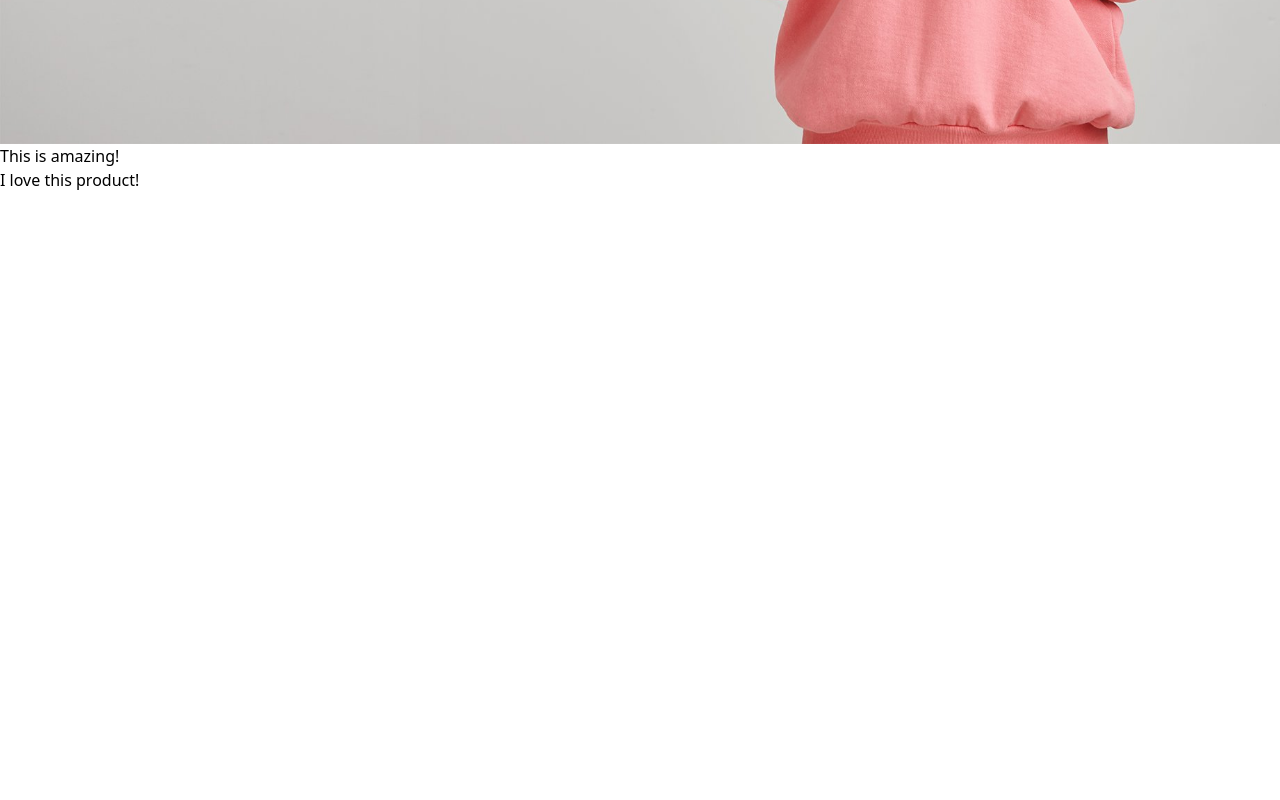
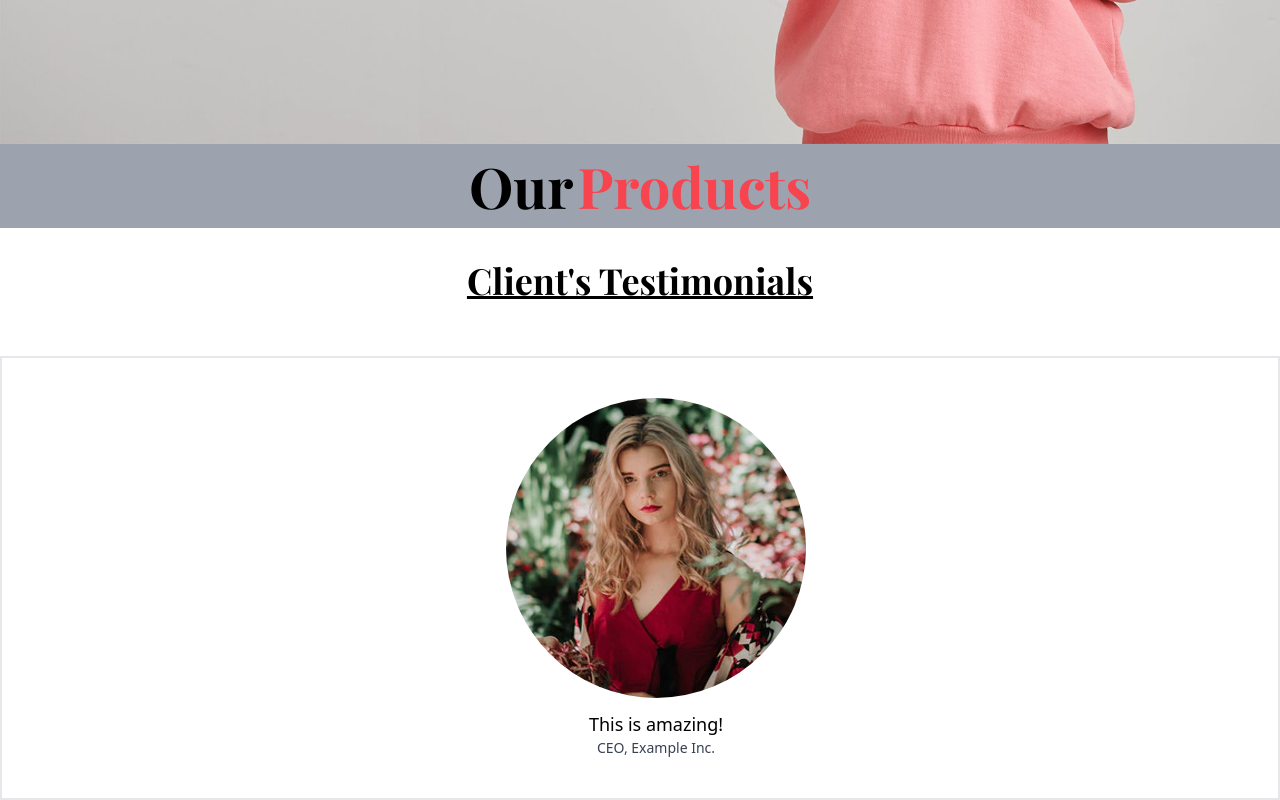
Before and after one commit to subodhpun/subodhmart, a React (Vite) app: page / in a window 1280 px wide. Shown: the part 671-1471 px from the top of the page. Before the commit the page ends 863 px from the top, so only its background shows below. Built offline with nearby package versions, Linux system fonts and the light colour scheme.

Commit message:
our products

```diff
--- a/package.json
+++ b/package.json
@@ -11,10 +11,14 @@
   },
   "dependencies": {
     "@fortawesome/fontawesome-free": "^6.6.0",
+    "embla-carousel-react": "^8.4.0",
     "hamburger-react": "^2.5.1",
     "react": "^18.3.1",
     "react-dom": "^18.3.1",
     "react-router-dom": "^6.28.0",
+    "react-slick": "^0.30.2",
+    "slick-carousel": "^1.8.1",
+    "styled-components": "^6.1.13",
     "swiper": "^11.1.15"
   },
   "devDependencies": {
--- a/src/components/Home/Home.jsx
+++ b/src/components/Home/Home.jsx
@@ -1,5 +1,9 @@
 import React from 'react';
 import { useNavigate } from 'react-router-dom';
+import client from '../../assets/images/client.jpg';
+import Slider from 'react-slick';
+import "slick-carousel/slick/slick.css";
+import "slick-carousel/slick/slick-theme.css";
 
 
 const Home = () => {
@@ -9,14 +13,53 @@
     {
       feedback: "This is amazing!",
       name: "John Doe",
-      designation: "CEO, Example Inc."
+      designation: "CEO, Example Inc.",
+      photo:client
+    },
+    {
+      feedback: "This is amazing!",
+      name: "John Doe",
+      designation: "CEO, Example Inc.",
+      photo:client
+    },
+    {
+      feedback: "This is amazing!",
+      name: "John Doe",
+      designation: "CEO, Example Inc.",
+      photo:client
+    },
+    {
+      feedback: "This is amazing!",
+      name: "John Doe",
+      designation: "CEO, Example Inc.",
+      photo:client
     },
     {
       feedback: "I love this product!",
       name: "Jane Smith",
-      designation: "Manager, Another Corp."
+      designation: "Manager, Another Corp.",
+      photo:client
     }
   ];
+
+  const settings = {
+    dots: true,
+    infinite: true,
+    speed: 500,
+    slidesToShow: 1,
+    slidesToScroll: 1,
+    autoplay: true,
+    autoplaySpeed: 3000,
+    pauseOnHover: true,
+    responsive: [
+          {
+            breakpoint: 768, // For smaller screens
+            settings: {
+              slidesToShow: 1, // Show only 1 slide
+            },
+          },
+        ],
+  };
 
   return (
     <div className='relative'>
@@ -32,15 +75,36 @@
         </div>
       </div>
 
+      {/* Our Products */}
+      <div className="bg-gray-400">
+        <div className='flex flex-row font-custonFont space-x-1 justify-center'>
+          <h1 className='text-[3.5rem]'>Our</h1>
+          <h1 className='text-[3.5rem] text-customRed'>Products</h1>
+        </div>
+      </div>
+
+
+
+
+
+
+
       {/* Testimonial Section */}
-      {Testimonials.map((testimonial, index) => (
-        <div key={index}>
-           <p>{testimonial.feedback}</p>
-         </div>
-      ))}
+      <h1 className='flex justify-center mt-8 font-custonFont text-4xl underline underline-offset-1'>Client's Testimonials</h1>
+      <div className='relative flex mt-14 justify-center overflow-x-hidden'>
+        {/* Testimonial Slider */}
+        <Slider {...settings} className="w-full shadow-lg border-2">
+          {Testimonials.map((testimonial, index) => (
+            <div key={index} className='p-6 m-4 rounded-lg w-auto flex flex-col items-center justify-center'>
+              <img src={testimonial.photo} alt='no img' className='rounded-full size-auto mx-auto mb-3' />
+              <p className='text-lg font-medium text-center'>{testimonial.feedback}</p>
+              <p className='text-sm text-gray-700 text-center'>{testimonial.designation}</p>
+            </div>
+          ))}
+        </Slider>
+      </div>
 
     </div>
-
   );
 };
 
--- a/src/index.css
+++ b/src/index.css
@@ -7,4 +7,5 @@
 
 *{
     font-weight: 400;
+    box-sizing: border-box;
 }
```
Also changed, not shown: 1 other file (tests, documents, lock files or other folders).
